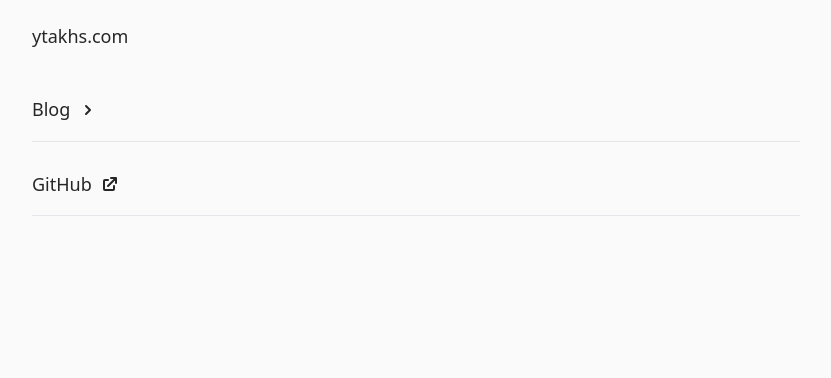
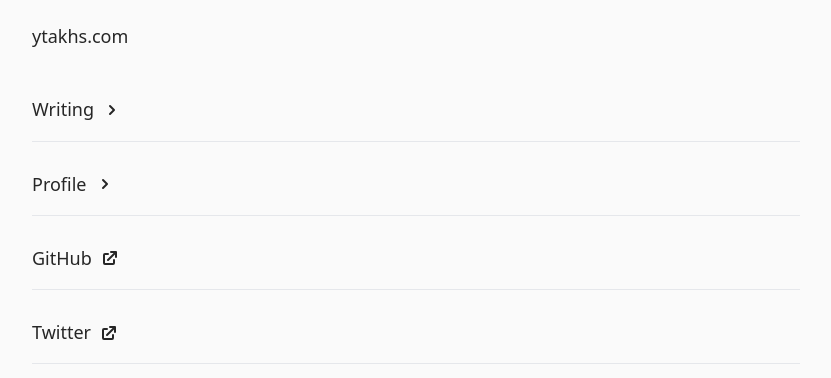
Before and after one commit to ytakhs/ytakhs.com-frontend, a Next.js app: page / in a window 1280 px wide. Shown: the top 378 px of the page, without its empty margins (224-1055 px from the left). Built offline with nearby package versions, Linux system fonts and the light colour scheme.

Commit message:
Add top-page contents

```diff
--- a/src/pages/index.tsx
+++ b/src/pages/index.tsx
@@ -23,7 +23,18 @@ const Home: NextPage = () => {
               <a>
                 <div className="py-4 border-b ">
                   <span className="inline-flex items-center">
-                    Blog <ChevronRightIcon className="mx-2 w-5 h-5" />
+                    Writing <ChevronRightIcon className="mx-2 w-5 h-5" />
+                  </span>
+                </div>
+              </a>
+            </Link>
+          </li>
+          <li>
+            <Link href="/profile">
+              <a>
+                <div className="py-4 border-b ">
+                  <span className="inline-flex items-center">
+                    Profile <ChevronRightIcon className="mx-2 w-5 h-5" />
                   </span>
                 </div>
               </a>
@@ -40,6 +51,17 @@ const Home: NextPage = () => {
               </a>
             </Link>
           </li>
+          <li>
+            <Link href="https://twitter.com/ytakhs">
+              <a target="_blank">
+                <div className="py-4 border-b">
+                  <span className="inline-flex items-center">
+                    Twitter <ExternalLinkIcon className="mx-2 w-5 h-5" />
+                  </span>
+                </div>
+              </a>
+            </Link>
+          </li>
         </ul>
       </Layout>
     </>
--- a/src/pages/profile.tsx
+++ b/src/pages/profile.tsx
@@ -4,6 +4,7 @@ import { Layout } from '../components/layout';
 import { Markdown } from '../components/markdown';
 
 const rawMd = `
+**WIP**
 `;
 
 export default function Profile() {
```
